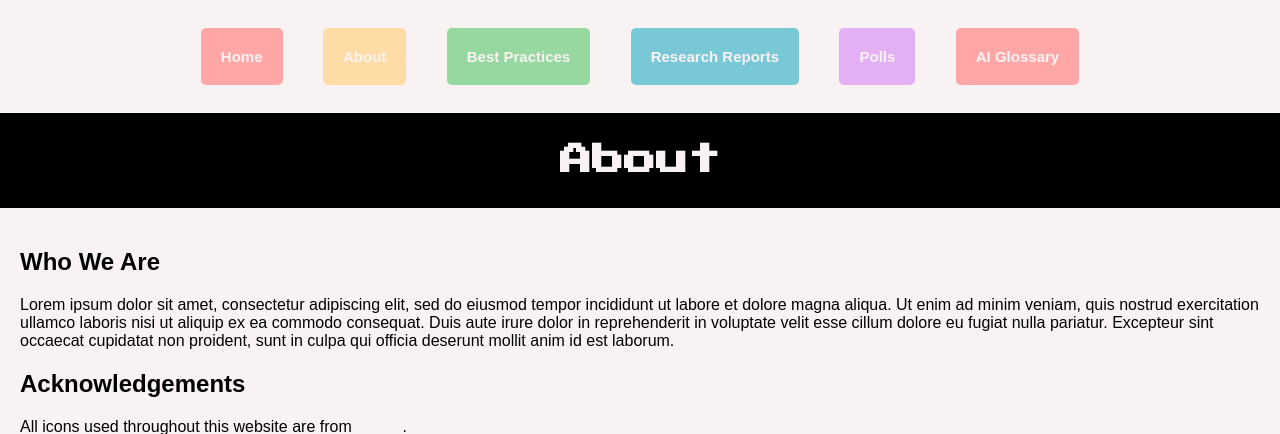
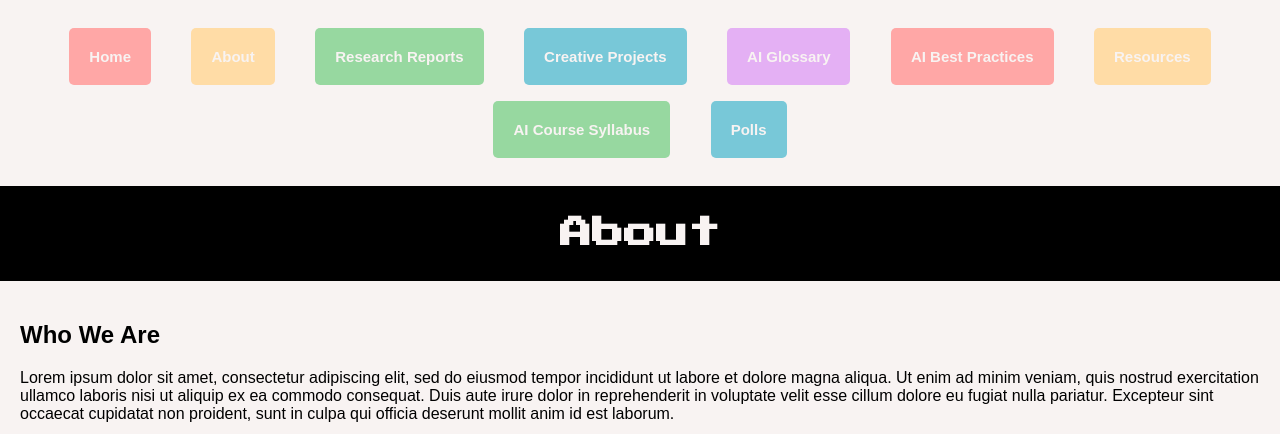
Before and after one commit to Joanne-Lee20/HDCC, a Flask app: page /about in a window 1280 px wide. Shown: the top 434 px of the page. Run offline with Flask 3, Linux system fonts and the light colour scheme.

Commit message:
add boilerplate for all pages we'll need

```diff
--- a/app.py
+++ b/app.py
@@ -31,5 +31,17 @@ research_papers_content = [
 def research_papers():
     return render_template("research_papers.html", papers = research_papers_content)
 
+@app.route('/resources')
+def resources():
+    return render_template("resources.html")
+
+@app.route('/syllabus')
+def syllabus():
+    return render_template("syllabus.html")
+
+@app.route('/workshop_projects')
+def workshop_projects():
+    return render_template("workshop_projects.html")
+
 if __name__ == '__main__':
     app.run(debug=True)
--- a/templates/layout.html
+++ b/templates/layout.html
@@ -9,15 +9,15 @@
   <body>
     <nav>
       <ul>
-        <li><a href="{{ url_for('index') }}"><button class="navbutton1">Home</button></a></li>
-        <li><a href="{{ url_for('about') }}"><button class="navbutton2">About</button></a></li>
-        <li><a href="{{ url_for('bestpractices') }}"><button class="navbutton3">Best Practices</button></a></li>
-        <li><a href="{{ url_for('research_papers') }}"><button class="navbutton4">Research Reports</button></a></li>
-        <li><a href="{{ url_for('polls') }}"><button class="navbutton5">Polls</button></a></li>
-        <li><a href="{{ url_for('glossary') }}"><button class="navbutton6">AI Glossary</button></a></li>
-        <!-- <li><a href="creative_workshops.html">Creative Workshops</a></li>
-        <li><a href="podcast_interviews.html">Podcast Interviews</a></li>
-        <li><a href="content.html">Content</a></li> -->
+        <li><a href="/"><button class="navbutton1">Home</button></a></li>
+        <li><a href="/about"><button class="navbutton2">About</button></a></li>
+        <li><a href="/research_papers"><button class="navbutton3">Research Reports</button></a></li>
+        <li><a href="/workshop_projects"><button class="navbutton4">Creative Projects</button></a></li>
+        <li><a href="/glossary"><button class="navbutton5">AI Glossary</button></a></li>
+        <li><a href="/bestpractices"><button class="navbutton1">AI Best Practices</button></a></li>
+        <li><a href="/resources"><button class="navbutton2">Resources</button></a></li>
+        <li><a href="/syllabus"><button class="navbutton3">AI Course Syllabus</button></a></li>
+        <li><a href="/polls"><button class="navbutton4">Polls</button></a></li>
       </ul>
     </nav>
     {% block body %}
```
Also changed, not shown: templates/index.html (+6 -3 lines), templates/resources.html (added, +13 -0 lines), templates/syllabus.html (added, +14 -0 lines), templates/workshop_projects.html (added, +16 -0 lines).
